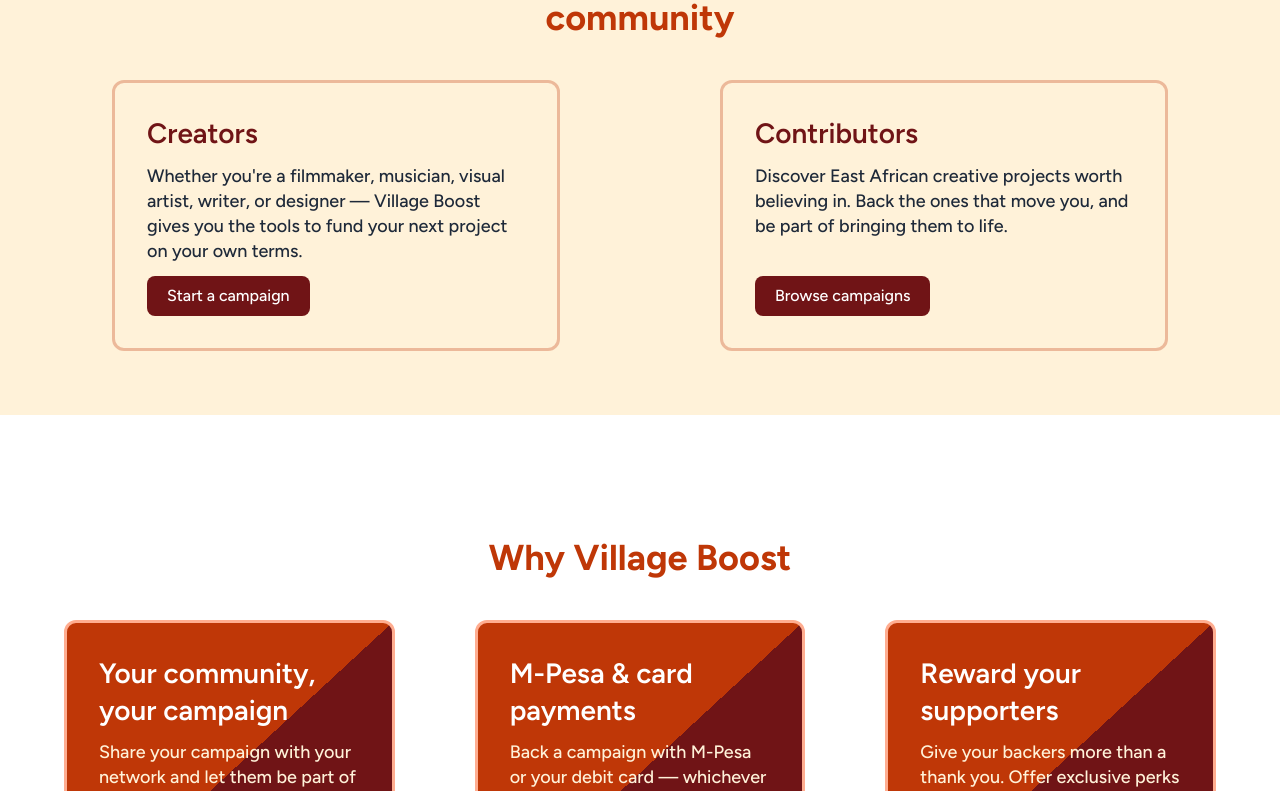
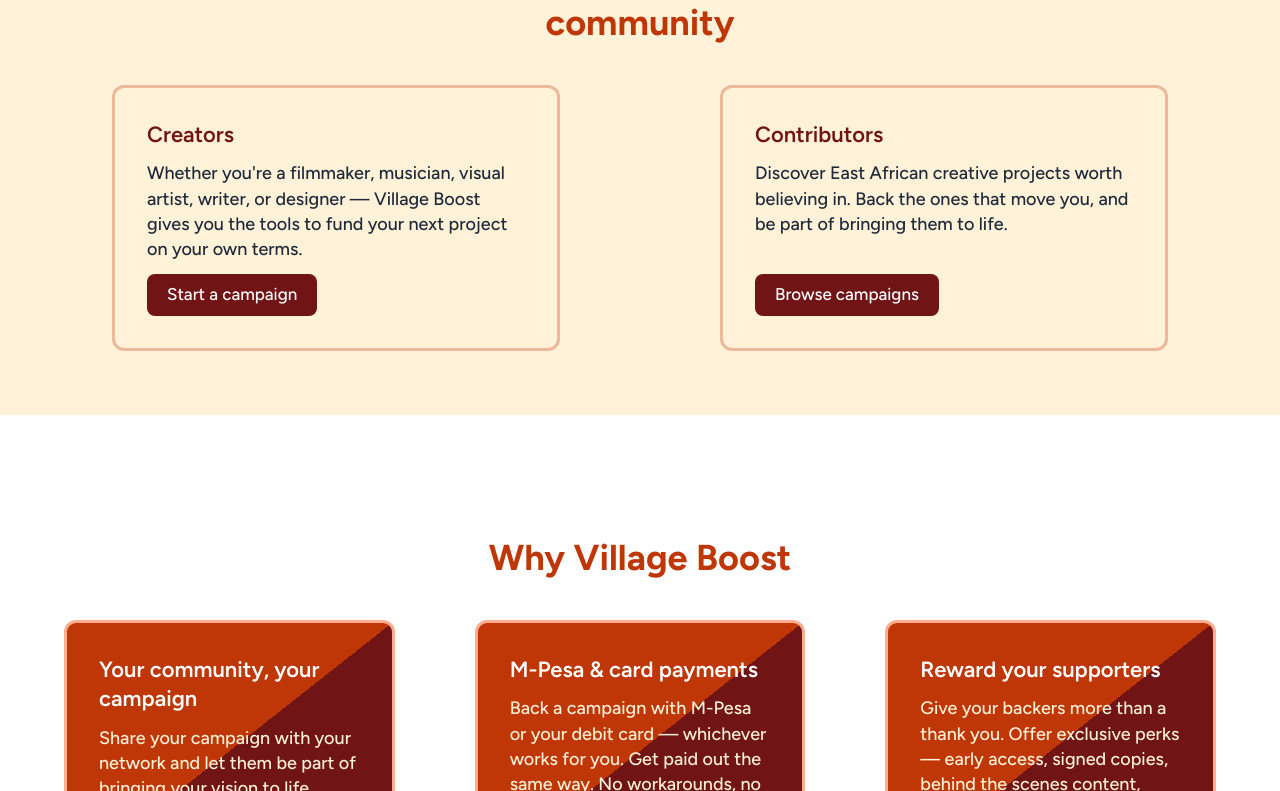
Before and after one commit to villageboost-org/villageboost, a Next.js app: page / in a window 1280 px wide. Shown: the part 1529-2320 px from the top of the page. Built offline with nearby package versions, Linux system fonts and the light colour scheme.

Commit message:
resize text across the homepage

```diff
--- a/app/components/home/WhoItsFor.tsx
+++ b/app/components/home/WhoItsFor.tsx
@@ -31,7 +31,7 @@ export default function WhoItsFor() {
               background:
                 "linear-gradient(to top left, var(--color-mustard) 50%, var(--color-cream) 50%)",
             }}>
-            <h3 className="text-maroon">{audience.title}</h3>
+            <h4 className="text-maroon">{audience.title}</h4>
             <h5 className="my-3 text-gray-800">{audience.description}</h5>
             <a
               href={audience.cta.href}
--- a/app/components/home/WhyVillageBoost.tsx
+++ b/app/components/home/WhyVillageBoost.tsx
@@ -30,7 +30,7 @@ export default function WhyVillageBoost() {
               background:
                 "linear-gradient(to top left, var(--color-maroon) 50%, var(--color-rust-red) 50%)",
             }}>
-            <h3 className="text-white">{reason.title}</h3>
+            <h4 className="text-white">{reason.title}</h4>
             <h5 className="mt-3 text-light-mustard">
               {reason.description}
             </h5>
--- a/app/globals.css
+++ b/app/globals.css
@@ -1,6 +1,8 @@
 @import "tailwindcss";
 
 @theme {
+  --text-base: 17px;
+
   --color-rust-red: #bf3707;
   --color-maroon: #701416;
   --color-grey: #585858;
@@ -45,13 +47,13 @@ h5 {
 }
 
 h6 {
-  font-size: 1rem; /* 16px */
+  font-size: 1.063rem; /* 17px */
   font-weight: 500;
   line-height: 1.4;
 }
 
 p {
-  font-size: 1rem; /* 16px */
+  font-size: 1.063rem; /* 17px */
   font-weight: 400;
   line-height: 1.6;
 }
```
